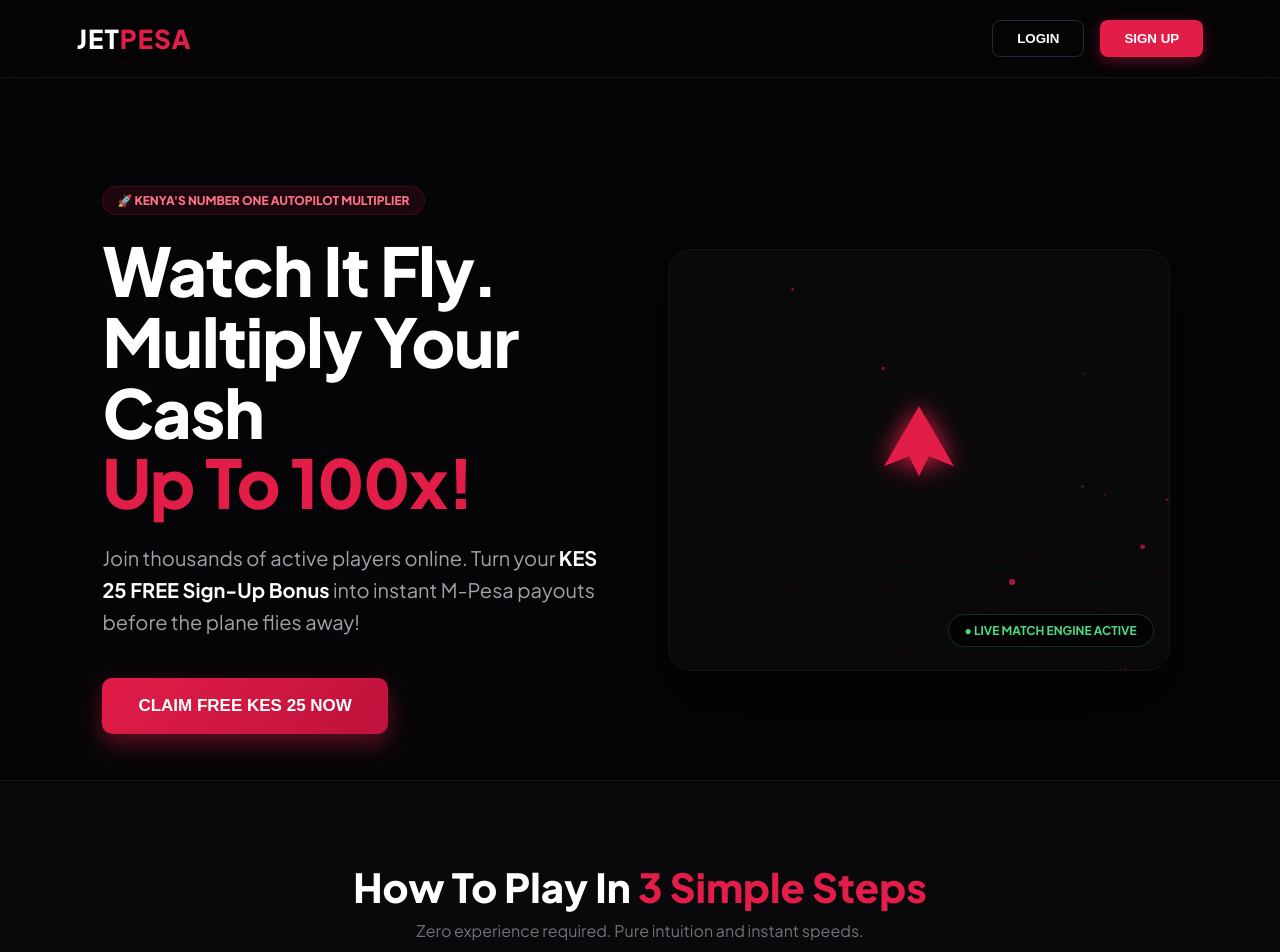
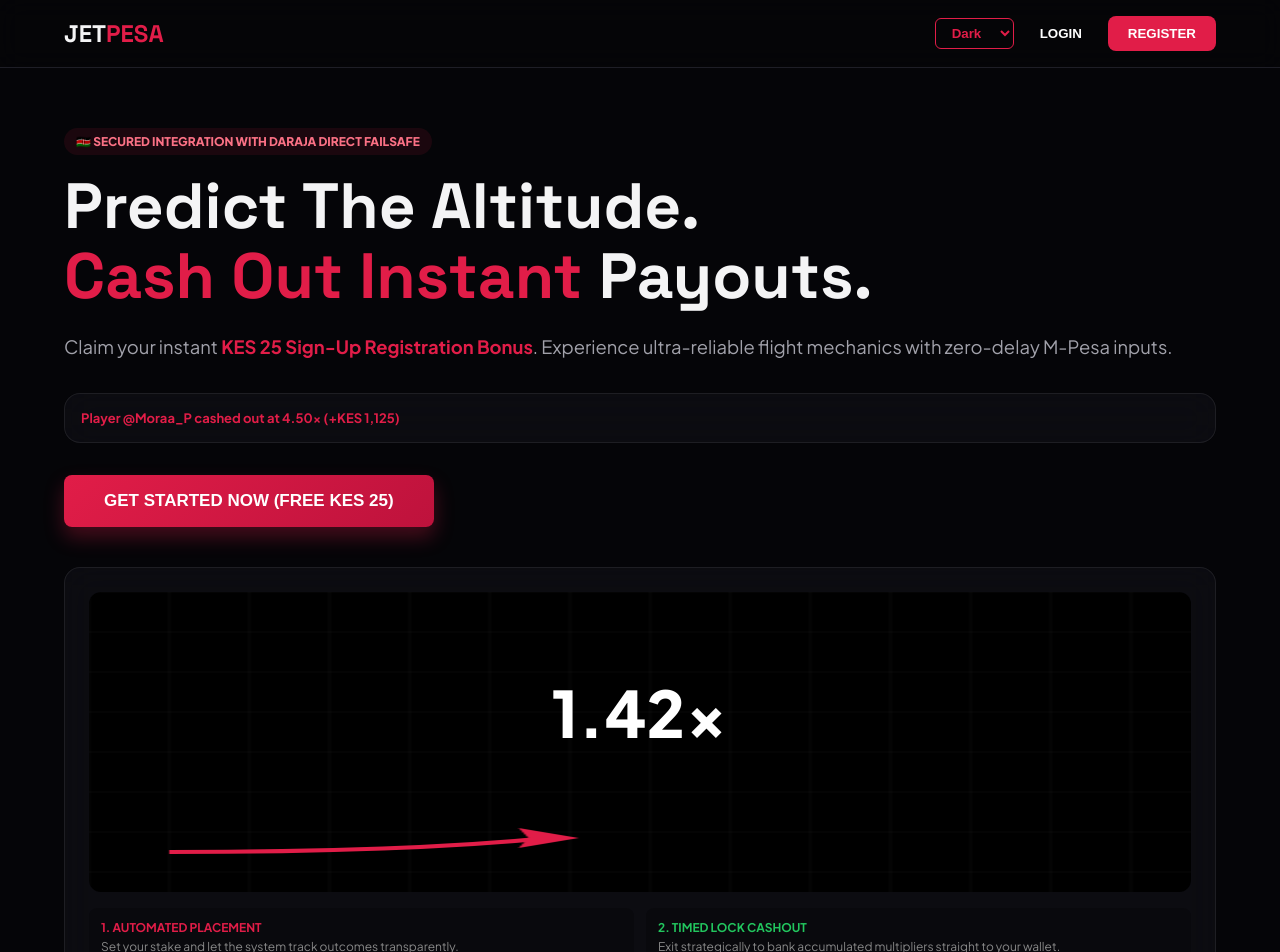
Before and after one commit to kariusgit/9ubet, a Next.js app: page / in a window 1280 px wide. Shown: the top 952 px of the page. Built offline with nearby package versions, Linux system fonts and the light colour scheme.

Commit message:
Update page.js

```diff
--- a/app/page.js
+++ b/app/page.js
@@ -1,182 +1,172 @@
 'use client';
 import { useRouter } from 'next/navigation';
-import { useEffect, useRef } from 'react';
+import { useEffect, useRef, useState } from 'react';
+import { useTheme } from './layout';
 
-export default function PremiumLanding() {
+export default function NextGenLanding() {
   const router = useRouter();
+  const { theme, toggleTheme } = useTheme();
   const canvasRef = useRef(null);
+
+  // Game simulation simulation parameters
+  const [simMult, setSimMult] = useState(1.00);
+  const [simStatus, setSimStatus] = useState('flying'); // flying, cashed, crashed
+  const [alertFeed, setAlertFeed] = useState('Player @Moraa_P cashed out at 4.50x (+KES 1,125)');
 
   useEffect(() => {
     const canvas = canvasRef.current;
     if (!canvas) return;
     const ctx = canvas.getContext('2d');
+    let frameId;
+    let t = 0;
 
-    let animationFrameId;
-    let angle = 0;
-    let particles = [];
+    const renderLoop = () => {
+      ctx.clearRect(0, 0, canvas.width, canvas.height);
+      const W = canvas.width;
+      const H = canvas.height;
 
-    // Initialize decorative 3D floating flight matrix items
-    for(let i = 0; i < 40; i++) {
-      particles.push({
-        x: Math.random() * 800,
-        y: Math.random() * 500,
-        z: Math.random() * 800,
-        speed: Math.random() * 2 + 1
-      });
+      // Draw Grid Matrix Lines
+      ctx.strokeStyle = theme === 'dark' ? 'rgba(255,255,255,0.03)' : 'rgba(0,0,0,0.03)';
+      ctx.lineWidth = 1;
+      for(let i=0; i<W; i+=40) { ctx.beginPath(); ctx.moveTo(i,0); ctx.lineTo(i,H); ctx.stroke(); }
+      for(let j=0; j<H; j+=40) { ctx.beginPath(); ctx.moveTo(0,j); ctx.lineTo(W,j); ctx.stroke(); }
+
+      t += 0.05;
+      let currentMult = parseFloat(Math.pow(Math.E, 0.07 * t).toFixed(2));
+
+      if (currentMult > 6.5 && simStatus === 'flying') {
+        // Mock a structured random workflow outcome
+        if (Math.random() > 0.5) {
+          setSimStatus('cashed');
+          setAlertFeed('🎯 AUTO-CASHOUT TRIGGERED AT ' + currentMult + 'x!');
+        } else {
+          setSimStatus('crashed');
+          setAlertFeed('💥 FLEW AWAY AT ' + currentMult + 'x. Retrying loop...');
+        }
       }
 
-    const render3DScene = () => {
-      ctx.clearRect(0, 0, canvas.width, canvas.height);
-      const cx = canvas.width / 2;
-      const cy = canvas.height / 2;
-      const fov = 400; // 3D Field of View perspective anchor
-
-      // Draw Rotating 3D Perspective Matrix Grid Lines
-      ctx.strokeStyle = 'rgba(225, 29, 72, 0.08)';
-      ctx.lineWidth = 1;
-      angle += 0.003;
-
-      for (let i = -400; i <= 400; i += 80) {
-        // Projecting 3D coordinates (X, Y, Z) down into 2D screen space
-        let cosA = Math.cos(angle);
-        let sinA = Math.sin(angle);
-
-        let rotX1 = i * cosA - (-300) * sinA;
-        let rotZ1 = i * sinA + (-300) * cosA + 500;
-        let screenX1 = cx + (rotX1 * fov) / rotZ1;
-        let screenY1 = cy + (200 * fov) / rotZ1;
-
-        let rotX2 = i * cosA - (300) * sinA;
-        let rotZ2 = i * sinA + (300) * cosA + 500;
-        let screenX2 = cx + (rotX2 * fov) / rotZ2;
-        let screenY2 = cy + (200 * fov) / rotZ2;
-
-        ctx.beginPath();
-        ctx.moveTo(screenX1, screenY1);
-        ctx.lineTo(screenX2, screenY2);
-        ctx.stroke();
+      if (t > 12) {
+        t = 0;
+        setSimStatus('flying');
       }
 
-      // Render flying propulsion space vectors
-      particles.forEach(p => {
-        p.z -= p.speed;
-        if(p.z <= 0) p.z = 800;
+      setSimMult(currentMult);
 
-        let sx = cx + ((p.x - cx) * fov) / p.z;
-        let sy = cy + ((p.y - cy) * fov) / p.z;
-        let size = (fov / p.z) * 1.5;
+      // Map realistic coordinates
+      let x = 40 + (W - 100) * (t / 12);
+      let y = (H - 40) - (H - 100) * (Math.min(currentMult - 1, 6) / 6);
 
-        if(sx >= 0 && sx <= canvas.width && sy >= 0 && sy <= canvas.height) {
-          ctx.fillStyle = `rgba(225, 29, 72, ${1 - p.z / 800})`;
+      // Render Flight Trail
+      if (simStatus === 'flying') {
         ctx.beginPath();
-          ctx.arc(sx, sy, Math.max(0.5, size), 0, Math.PI * 2);
-          ctx.fill();
-        }
-      });
+        ctx.moveTo(40, H - 40);
+        ctx.quadraticCurveTo((40 + x)/1.7, H - 40, x, y);
+        ctx.strokeStyle = '#e11d48';
+        ctx.lineWidth = 4;
+        ctx.stroke();
 
-      // Draw the central glowing marketing jet vector silhouette
+        // High realism vector rendering for the jet
         ctx.save();
-      ctx.translate(cx, cy + Math.sin(angle * 5) * 15); // Smooth hover sequence
-      ctx.shadowColor = '#e11d48';
-      ctx.shadowBlur = 25;
+        ctx.translate(x, y);
         ctx.fillStyle = '#e11d48';
         ctx.beginPath();
-      ctx.moveTo(0, -40);
-      ctx.lineTo(35, 20);
-      ctx.lineTo(10, 10);
-      ctx.lineTo(0, 30);
-      ctx.lineTo(-10, 10);
-      ctx.lineTo(-35, 20);
-      ctx.closePath();
-      ctx.fill();
+        ctx.moveTo(15, 0); ctx.lineTo(-15, -10); ctx.lineTo(-10, 0); ctx.lineTo(-15, 10);
+        ctx.closePath(); ctx.fill();
         ctx.restore();
+      }
 
-      animationFrameId = requestAnimationFrame(render3DScene);
+      frameId = requestAnimationFrame(renderLoop);
     };
 
-    render3DScene();
-    return () => cancelAnimationFrame(animationFrameId);
-  }, []);
+    renderLoop();
+    return () => cancelAnimationFrame(frameId);
+  }, [theme, simStatus]);
+
+  const glassStyle = {
+    background: theme === 'dark' ? 'rgba(18, 18, 24, 0.6)' : 'rgba(255, 255, 255, 0.6)',
+    backdropFilter: 'blur(16px)',
+    border: theme === 'dark' ? '1px solid rgba(255,255,255,0.08)' : '1px solid rgba(0,0,0,0.08)',
+    borderRadius: '16px'
+  };
 
   return (
-    <div style={{ minHeight: '100vh', background: '#050507', color: '#fff', overflowX: 'hidden' }}>
-
-      {/* Premium Header Navigation Control */}
+    <div style={{ minHeight: '100vh', paddingBottom: '60px' }}>
+      {/* Dynamic Header Navbar */}
       <nav style={{
         display: 'flex', justifyContent: 'space-between', alignItems: 'center',
-        padding: '20px 6%', background: 'rgba(5, 5, 7, 0.8)', backdropFilter: 'blur(20px)',
-        borderBottom: '1px solid #14141a', position: 'fixed', width: '88%', top: 0, zIndex: 100
+        padding: '16px 5%', borderBottom: theme === 'dark' ? '1px solid #1e1e26' : '1px solid #e2e8f0',
+        position: 'sticky', top: 0, zIndex: 100, backdropFilter: 'blur(12px)',
+        background: theme === 'dark' ? 'rgba(5,5,8,0.8)' : 'rgba(248,250,252,0.8)'
       }}>
-        <div style={{ fontSize: '26px', fontWeight: '900', letterSpacing: '1px', cursor: 'pointer' }} onClick={() => router.push('/')}>
+        <div style={{ fontSize: '24px', fontWeight: '900', fontFamily: "'Space Grotesk', sans-serif" }}>
           JET<span style={{ color: '#e11d48' }}>PESA</span>
         </div>
-        <div style={{ display: 'flex', gap: '16px' }}>
-          <button onClick={() => router.push('/auth?mode=login')} style={{ background: 'transparent', border: '1px solid #272732', color: '#fff', padding: '10px 24px', borderRadius: '8px', fontWeight: '600', cursor: 'pointer' }}>
-            LOGIN
-          </button>
-          <button onClick={() => router.push('/auth?mode=signup')} style={{ background: '#e11d48', border: 'none', color: '#fff', padding: '10px 24px', borderRadius: '8px', fontWeight: '700', cursor: 'pointer', boxShadow: '0 4px 15px rgba(225,29,72,0.4)' }}>
-            SIGN UP
-          </button>
+
+        <div style={{ display: 'flex', alignItems: 'center', gap: '20px' }}>
+          {/* Mode Switcher Buttons */}
+          <select
+            value={theme}
+            onChange={(e) => toggleTheme(e.target.value)}
+            style={{ padding: '6px 12px', background: 'transparent', border: '1px solid #e11d48', borderRadius: '6px', color: '#e11d48', fontWeight: '700' }}
+          >
+            <option value="dark">Dark</option>
+            <option value="light">Light</option>
+          </select>
+
+          <button onClick={() => router.push('/auth?mode=login')} style={{ background: 'transparent', border: 'none', color: theme === 'dark' ? '#fff' : '#000', fontWeight: '600', cursor: 'pointer' }}>LOGIN</button>
+          <button onClick={() => router.push('/auth?mode=signup')} style={{ background: '#e11d48', border: 'none', color: '#fff', padding: '10px 20px', borderRadius: '8px', fontWeight: '700', cursor: 'pointer' }}>REGISTER</button>
         </div>
       </nav>
 
-      {/* Hero Ad Advertising Section */}
-      <section style={{ display: 'grid', gridTemplateColumns: '1fr 1fr', gap: '40px', padding: '0 8%', paddingTop: '140px', alignItems: 'center', minHeight: '80vh' }}>
-        <div>
-          <div style={{ background: 'rgba(225, 29, 72, 0.1)', color: '#fb7185', padding: '6px 14px', borderRadius: '20px', fontSize: '12px', fontWeight: '800', display: 'inline-block', marginBottom: '20px', border: '1px solid rgba(225,29,72,0.2)' }}>
-            🚀 KENYA'S NUMBER ONE AUTOPILOT MULTIPLIER
+      {/* Main Responsive Grid Arena Layout */}
+      <main style={{ display: 'grid', gridTemplateColumns: 'window.innerWidth < 900 ? "1fr" : "1fr 1fr"', gap: '40px', padding: '5%', paddingTop: '60px', maxWidth: '1300px', margin: '0 auto' }}>
+
+        {/* Ad Callouts Copy Block */}
+        <div style={{ display: 'flex', flexDirection: 'column', justifyContent: 'center' }}>
+          <div style={{ background: 'rgba(225,29,72,0.1)', color: '#fb7185', padding: '6px 12px', borderRadius: '20px', fontSize: '12px', fontWeight: '800', width: 'fit-content', marginBottom: '16px' }}>
+            🇰🇪 SECURED INTEGRATION WITH DARAJA DIRECT FAILSAFE
           </div>
-          <h1 style={{ fontSize: '4.2rem', fontWeight: '900', lineHeight: '1.05', margin: '0 0 24px 0', letterSpacing: '-1px' }}>
-            Watch It Fly. <br/>Multiply Your Cash <br/><span style={{ color: '#e11d48' }}>Up To 100x!</span>
+          <h1 style={{ fontSize: 'clamp(2.5rem, 5vw, 4rem)', fontWeight: '900', fontFamily: "'Space Grotesk', sans-serif", lineHeight: '1.1', margin: '0 0 20px 0' }}>
+            Predict The Altitude. <br/><span style={{ color: '#e11d48' }}>Cash Out Instant</span> Payouts.
           </h1>
-          <p style={{ color: '#a1a1aa', fontSize: '1.25rem', lineHeight: '1.6', margin: '0 0 40px 0', maxWidth: '520px' }}>
-            Join thousands of active players online. Turn your <span style={{ color: '#fff', fontWeight: '700' }}>KES 25 FREE Sign-Up Bonus</span> into instant M-Pesa payouts before the plane flies away!
+          <p style={{ color: theme === 'dark' ? '#a1a1aa' : '#475569', fontSize: '1.15rem', lineHeight: '1.6', margin: '0 0 32px 0' }}>
+            Claim your instant <strong style={{ color: '#e11d48' }}>KES 25 Sign-Up Registration Bonus</strong>. Experience ultra-reliable flight mechanics with zero-delay M-Pesa inputs.
           </p>
 
-          <div style={{ display: 'flex', gap: '20px' }}>
-            <button onClick={() => router.push('/auth?mode=signup')} style={{ padding: '18px 36px', fontSize: '17px', fontWeight: '800', color: '#fff', background: 'linear-gradient(135deg, #e11d48 0%, #be123c 100%)', border: 'none', borderRadius: '10px', cursor: 'pointer', boxShadow: '0 10px 25px rgba(225, 29, 72, 0.4)' }}>
-              CLAIM FREE KES 25 NOW
+          <div style={{ ...glassStyle, padding: '16px', marginBottom: '32px', color: '#e11d48', fontWeight: '700', fontSize: '13px' }}>
+            {alertFeed}
+          </div>
+
+          <button onClick={() => router.push('/auth?mode=signup')} style={{ width: 'fit-content', padding: '16px 40px', background: 'linear-gradient(135deg,#e11d48 0%,#be123c 100%)', border: 'none', borderRadius: '8px', color: '#fff', fontSize: '17px', fontWeight: '800', cursor: 'pointer', boxShadow: '0 10px 20px rgba(225,29,72,0.3)' }}>
+            GET STARTED NOW (FREE KES 25)
           </button>
+        </div>
+
+        {/* Real-time Interactive Simulator Canvas Container */}
+        <div style={{ ...glassStyle, padding: '24px', display: 'flex', flexDirection: 'column', gap: '16px', minWidth: '320px' }}>
+          <div style={{ position: 'relative', background: '#000', borderRadius: '12px', height: '300px', overflow: 'hidden' }}>
+            <canvas ref={canvasRef} width={550} height={300} style={{ width: '100%', height: '100%' }} />
+            <div style={{ position: 'absolute', top: '40%', left: '50%', transform: 'translate(-50%, -50%)', textAlign: 'center' }}>
+              <h2 style={{ fontSize: '4rem', fontWeight: '900', margin: 0, color: simStatus === 'crashed' ? '#e11d48' : '#fff' }}>
+                {simStatus === 'crashed' ? 'FLEW AWAY' : `${simMult.toFixed(2)}x`}
+              </h2>
             </div>
           </div>
 
-        {/* 3D Animated Plane Space Canvas Component */}
-        <div style={{ position: 'relative', display: 'flex', justifyContent: 'center' }}>
-          <canvas ref={canvasRef} width={500} height={420} style={{ background: '#09090b', borderRadius: '24px', border: '1px solid #14141a', boxShadow: '0 30px 60px rgba(0,0,0,0.7)' }} />
-          <div style={{ position: 'absolute', bottom: '24px', right: '24px', background: 'rgba(0,0,0,0.6)', backdropFilter: 'blur(8px)', padding: '8px 16px', borderRadius: '20px', fontSize: '12px', color: '#4ade80', border: '1px solid rgba(74,222,128,0.2)', fontWeight: '700' }}>
-            ● LIVE MATCH ENGINE ACTIVE
+          {/* Interactive Educational Cards explaining the game cycle */}
+          <div style={{ display: 'grid', gridTemplateColumns: '1fr 1fr', gap: '12px', fontSize: '12px' }}>
+            <div style={{ background: 'rgba(0,0,0,0.2)', padding: '12px', borderRadius: '8px' }}>
+              <strong style={{ color: '#e11d48' }}>1. AUTOMATED PLACEMENT</strong>
+              <p style={{ margin: '4px 0 0 0', color: '#888' }}>Set your stake and let the system track outcomes transparently.</p>
+            </div>
+            <div style={{ background: 'rgba(0,0,0,0.2)', padding: '12px', borderRadius: '8px' }}>
+              <strong style={{ color: '#22c55e' }}>2. TIMED LOCK CASHOUT</strong>
+              <p style={{ margin: '4px 0 0 0', color: '#888' }}>Exit strategically to bank accumulated multipliers straight to your wallet.</p>
             </div>
           </div>
-      </section>
-
-      {/* "How It Works" Informational Section */}
-      <section style={{ padding: '80px 8%', background: '#09090b', borderTop: '1px solid #14141a' }}>
-        <div style={{ textAlign: 'center', marginBottom: '60px' }}>
-          <h2 style={{ fontSize: '2.5rem', fontWeight: '800', margin: 0 }}>How To Play In <span style={{ color: '#e11d48' }}>3 Simple Steps</span></h2>
-          <p style={{ color: '#71717a', marginTop: '8px' }}>Zero experience required. Pure intuition and instant speeds.</p>
         </div>
 
-        <div style={{ display: 'grid', gridTemplateColumns: '1fr 1fr 1fr', gap: '30px' }}>
-          <div style={{ background: '#050507', padding: '32px', borderRadius: '16px', border: '1px solid #14141a' }}>
-            <div style={{ fontSize: '32px', marginBottom: '16px' }}>💰</div>
-            <h3 style={{ fontSize: '20px', margin: '0 0 12px 0', fontWeight: '700' }}>1. Place Your Wager</h3>
-            <p style={{ color: '#a1a1aa', fontSize: '14px', lineHeight: '1.5', margin: 0 }}>Enter your preferred bet amount before the round begins. Use your free KES 25 bonus immediately upon profile activation.</p>
-          </div>
-
-          <div style={{ background: '#050507', padding: '32px', borderRadius: '16px', border: '1px solid #14141a' }}>
-            <div style={{ fontSize: '32px', marginBottom: '16px' }}>📈</div>
-            <h3 style={{ fontSize: '20px', margin: '0 0 12px 0', fontWeight: '700' }}>2. Watch Multiplier Scale</h3>
-            <p style={{ color: '#a1a1aa', fontSize: '14px', lineHeight: '1.5', margin: 0 }}>As the jet gains altitude, your potential payout accelerates exponentially from 1.00x up to 100x or higher in real-time.</p>
-          </div>
-
-          <div style={{ background: '#050507', padding: '32px', borderRadius: '16px', border: '1px solid #14141a' }}>
-            <div style={{ fontSize: '32px', marginBottom: '16px' }}>⚡</div>
-            <h3 style={{ fontSize: '20px', margin: '0 0 12px 0', fontWeight: '700' }}>3. Cashout Securely</h3>
-            <p style={{ color: '#a1a1aa', fontSize: '14px', lineHeight: '1.5', margin: 0 }}>Press CASHOUT before the plane flies away to lock in your winnings. Winnings are paid out directly to your M-Pesa balance wallet!</p>
-          </div>
-        </div>
-      </section>
-
+      </main>
     </div>
   );
 }
```
Lines whose indentation alone changed are shown as unchanged.
